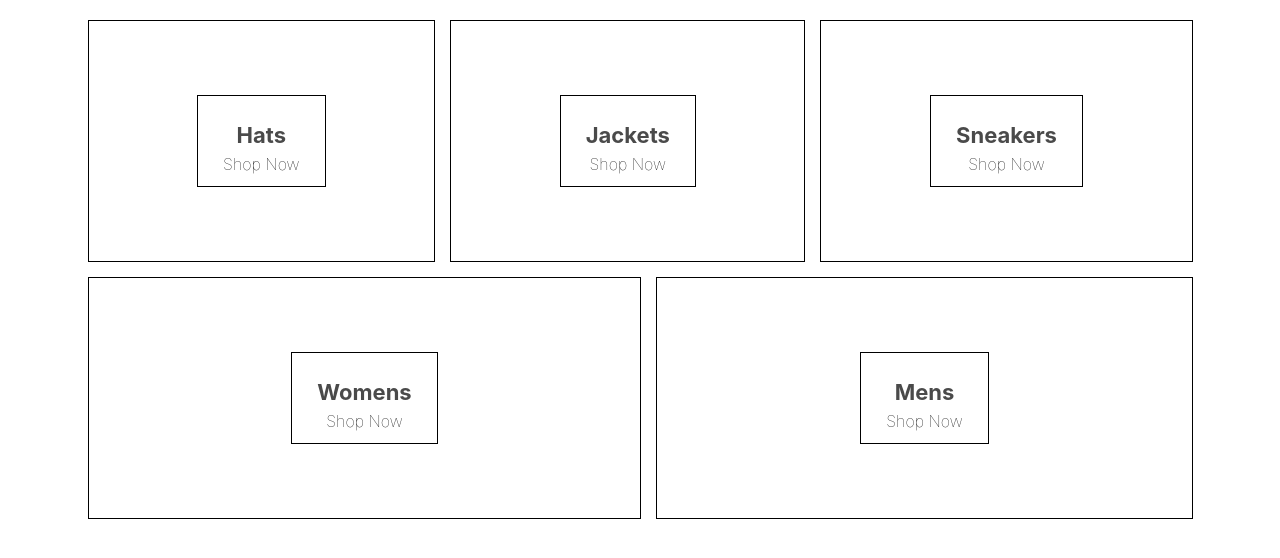
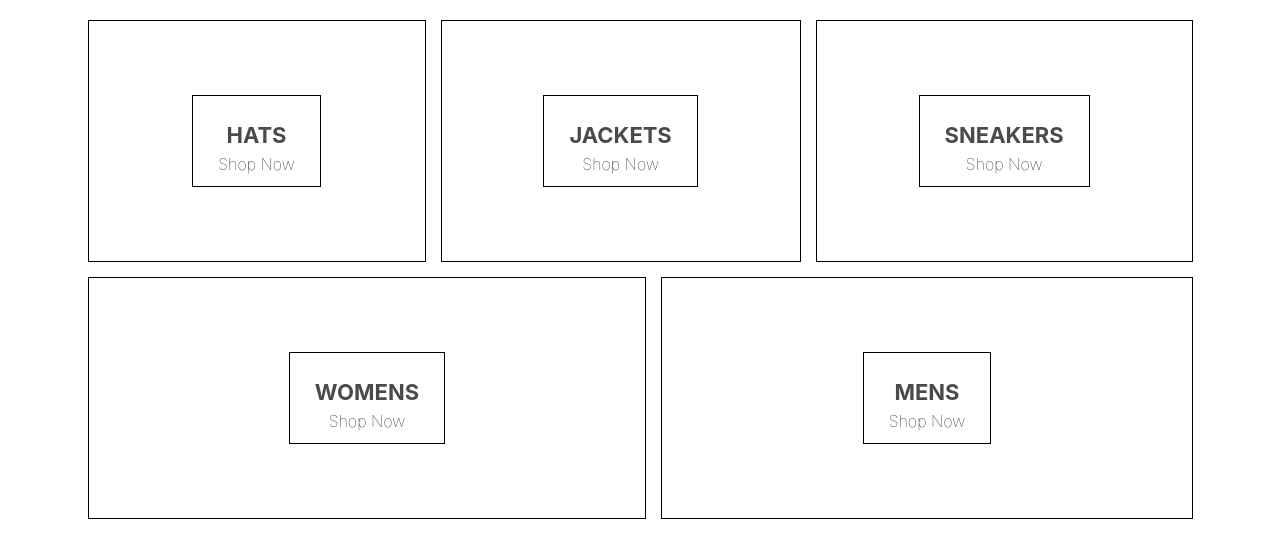
Before and after one commit to jpaljasma/crwn-clothing, a React (Create React App) app: page / in a window 1280 px wide. Shown: the top 558 px of the page. Built offline with nearby package versions, Linux system fonts and the light colour scheme; the HTML template or start-up script is replaced by a standard one.

Commit message:
Add Homepage, Directory and Menu Item Components

```diff
--- a/src/App.js
+++ b/src/App.js
@@ -1,6 +1,6 @@
 import React from 'react';
 import './App.css';
-import HomePage from './homepage.component';
+import HomePage from './pages/homepage/homepage.component';
 
 function App() {
   return (
--- /dev/null
+++ b/src/components/directory/directory.component.jsx
@@ -0,0 +1,61 @@
+import React from 'react';
+import MenuItem from './../menu-item/menu-item.component';
+import './directory.styles.scss';
+
+class Directory extends React.Component {
+
+    constructor() {
+        super()
+
+        this.state = {
+            sections: [
+                {
+                  title: 'hats',
+                  imageUrl: 'https://i.ibb.co/cvpntL1/hats.png',
+                  id: 1,
+                  linkUrl: 'shop/hats'
+                },
+                {
+                  title: 'jackets',
+                  imageUrl: 'https://i.ibb.co/px2tCc3/jackets.png',
+                  id: 2,
+                  linkUrl: 'shop/jackets'
+                },
+                {
+                  title: 'sneakers',
+                  imageUrl: 'https://i.ibb.co/0jqHpnp/sneakers.png',
+                  id: 3,
+                  linkUrl: 'shop/sneakers'
+                },
+                {
+                  title: 'womens',
+                  imageUrl: 'https://i.ibb.co/GCCdy8t/womens.png',
+                  size: 'large',
+                  id: 4,
+                  linkUrl: 'shop/womens'
+                },
+                {
+                  title: 'mens',
+                  imageUrl: 'https://i.ibb.co/R70vBrQ/men.png',
+                  size: 'large',
+                  id: 5,
+                  linkUrl: 'shop/mens'
+                }
+              ]
+        };
+    }
+
+    render() {
+        return (
+            <div className='directory-menu'>
+                {
+                    this.state.sections.map(({ title, imageUrl, size, id, linkUrl }) => (
+                        <MenuItem title={title} key={id} />
+                    ))
+                }
+            </div>
+        )
+    }
+}
+
+export default Directory;
--- /dev/null
+++ b/src/components/directory/directory.styles.scss
@@ -0,0 +1,6 @@
+.directory-menu {
+    width: 100%;
+    display: flex;
+    flex-wrap: wrap;
+    justify-content: space-between;
+  }
--- /dev/null
+++ b/src/components/menu-item/menu-item.component.jsx
@@ -0,0 +1,15 @@
+import React from 'react';
+import './menu-item.styles.scss';
+
+const MenuItem = ({ title }) => {
+    return (
+        <div className='menu-item'>
+            <div className='content'>
+                <h1 className='title'>{title}</h1>
+                <span className='subtitle'>Shop Now</span>
+            </div>
+        </div>
+    )
+}
+
+export default MenuItem;
--- /dev/null
+++ b/src/components/menu-item/menu-item.styles.scss
@@ -0,0 +1,41 @@
+.menu-item {
+    min-width: 30%;
+    height: 240px;
+    flex: 1 1 auto;
+    display: flex;
+    align-items: center;
+    justify-content: center;
+    border: 1px solid black;
+    margin: 0 7.5px 15px;
+
+    &:first-child {
+      margin-right: 7.5px;
+    }
+
+    &:last-child {
+      margin-left: 7.5px;
+    }
+
+    .content {
+      height: 90px;
+      padding: 0 25px;
+      display: flex;
+      flex-direction: column;
+      align-items: center;
+      justify-content: center;
+      border: 1px solid black;
+
+      .title {
+        text-transform: uppercase;
+        font-weight: bold;
+        margin-bottom: 6px;
+        font-size: 22px;
+        color: #4a4a4a;
+      }
+
+      .subtitle {
+        font-weight: lighter;
+        font-size: 16px;
+      }
+    }
+  }
--- a/src/homepage.component.jsx
+++ /dev/null
@@ -1,43 +0,0 @@
-import React from 'react';
-import './homepage.styles.scss';
-
-const HomePage = () => {
-    return (
-        <div className='homepage'>
-            <div className='directory-menu'>
-                <div className='menu-item'>
-                    <div className='content'>
-                        <h1 className='title'>Hats</h1>
-                        <span className='subtitle'>Shop Now</span>
-                    </div>
-                </div>
-                <div className='menu-item'>
-                    <div className='content'>
-                        <h1 className='title'>Jackets</h1>
-                        <span className='subtitle'>Shop Now</span>
-                    </div>
-                </div>
-                <div className='menu-item'>
-                    <div className='content'>
-                        <h1 className='title'>Sneakers</h1>
-                        <span className='subtitle'>Shop Now</span>
-                    </div>
-                </div>
-                <div className='menu-item'>
-                    <div className='content'>
-                        <h1 className='title'>Womens</h1>
-                        <span className='subtitle'>Shop Now</span>
-                    </div>
-                </div>
-                <div className='menu-item'>
-                    <div className='content'>
-                        <h1 className='title'>Mens</h1>
-                        <span className='subtitle'>Shop Now</span>
-                    </div>
-                </div>
-            </div>
-        </div>
-    )
-}
-
-export default HomePage;
--- a/src/homepage.styles.scss
+++ /dev/null
@@ -1,54 +0,0 @@
-.homepage {
-  display: flex;
-  flex-direction: column;
-  align-items: center;
-  padding: 20px 80px;
-}
-
-.directory-menu {
-  width: 100%;
-  display: flex;
-  flex-wrap: wrap;
-  justify-content: space-between;
-}
-
-.menu-item {
-  min-width: 30%;
-  height: 240px;
-  flex: 1 1 auto;
-  display: flex;
-  align-items: center;
-  justify-content: center;
-  border: 1px solid black;
-  margin: 0 7.5px 15px;
-
-  &:first-child {
-    margin-right: 7.5px;
-  }
-
-  &:last-child {
-    margin-left: 7.5px;
-  }
-
-  .content {
-    height: 90px;
-    padding: 0 25px;
-    display: flex;
-    flex-direction: column;
-    align-items: center;
-    justify-content: center;
-    border: 1px solid black;
-
-    .title {
-      font-weight: bold;
-      margin-bottom: 6px;
-      font-size: 22px;
-      color: #4a4a4a;
-    }
-
-    .subtitle {
-      font-weight: lighter;
-      font-size: 16px;
-    }
-  }
-}
--- /dev/null
+++ b/src/pages/homepage/homepage.component.jsx
@@ -0,0 +1,13 @@
+import React from 'react';
+import Directory from '../../components/directory/directory.component';
+import './homepage.styles.scss';
+
+const HomePage = () => {
+    return (
+        <div className='homepage'>
+            <Directory />
+        </div>
+    )
+}
+
+export default HomePage;
--- /dev/null
+++ b/src/pages/homepage/homepage.styles.scss
@@ -0,0 +1,6 @@
+.homepage {
+  display: flex;
+  flex-direction: column;
+  align-items: center;
+  padding: 20px 80px;
+}
```
